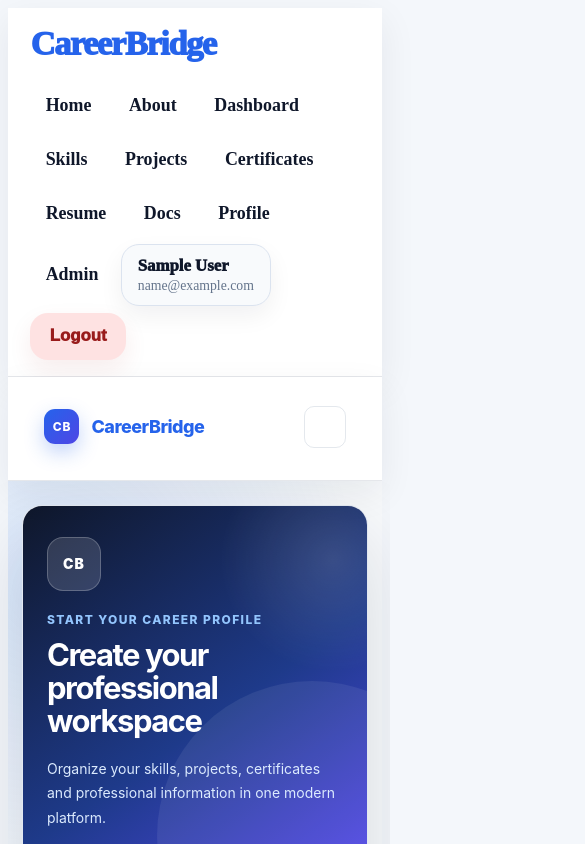
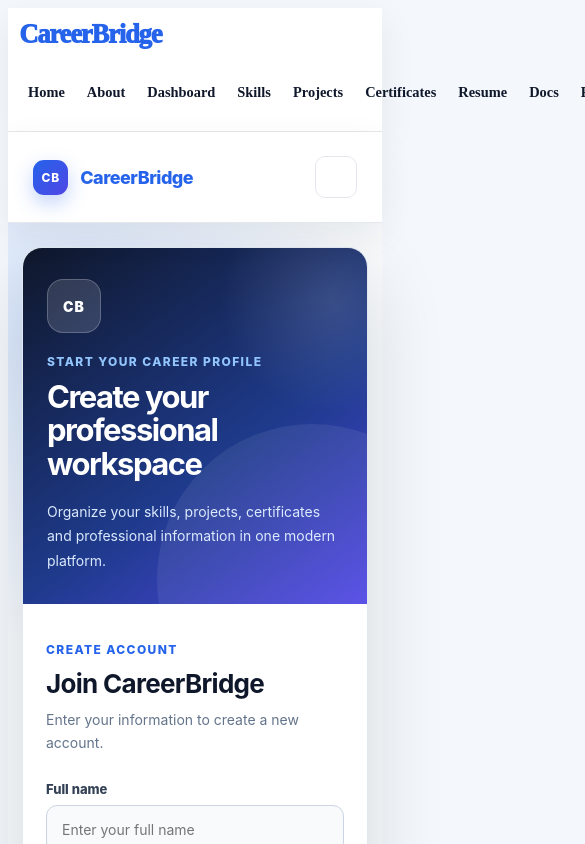
Before and after one commit to Raniaelsayed12/CareerBridge, a Vue app in the folder frontend/: page /register in a window 390 px wide. Shown: the top 844 px of the page, 585 px wide, since content can reach past the window. Built offline with nearby package versions, Linux system fonts and the light colour scheme; sample sign-in values are in the browser's storage.

Commit message:
Fix navbar layout

```diff
--- a/frontend/src/style.css
+++ b/frontend/src/style.css
@@ -358,3 +358,81 @@ body,
 .progress-fill {
   background: linear-gradient(135deg, var(--cb-blue), #4f46e5) !important;
 }
+
+/* Final compact navbar fix */
+.navbar {
+  width: 100% !important;
+  min-height: 86px !important;
+  padding: 0.75rem 4.5% !important;
+  gap: 1rem !important;
+  box-sizing: border-box !important;
+  overflow: visible !important;
+}
+
+.brand {
+  font-size: 1.85rem !important;
+  white-space: nowrap !important;
+  flex-shrink: 0 !important;
+}
+
+.nav-links {
+  flex: 1 !important;
+  min-width: 0 !important;
+  display: flex !important;
+  justify-content: flex-end !important;
+  align-items: center !important;
+  gap: 0.28rem !important;
+  flex-wrap: nowrap !important;
+}
+
+.nav-links a {
+  font-size: 0.98rem !important;
+  padding: 0.62rem 0.68rem !important;
+  border-radius: 15px !important;
+  white-space: nowrap !important;
+}
+
+.user-badge {
+  max-width: 155px !important;
+  padding: 0.58rem 0.75rem !important;
+  border-radius: 16px !important;
+  flex-shrink: 0 !important;
+}
+
+.user-badge strong {
+  font-size: 0.92rem !important;
+}
+
+.user-badge span {
+  font-size: 0.74rem !important;
+}
+
+.logout-btn {
+  font-size: 0.95rem !important;
+  padding: 0.7rem 0.9rem !important;
+  border-radius: 16px !important;
+  flex-shrink: 0 !important;
+}
+
+@media (max-width: 1250px) {
+  .navbar {
+    padding: 0.7rem 3% !important;
+  }
+
+  .brand {
+    font-size: 1.65rem !important;
+  }
+
+  .nav-links a {
+    font-size: 0.9rem !important;
+    padding: 0.55rem 0.55rem !important;
+  }
+
+  .user-badge {
+    max-width: 135px !important;
+  }
+
+  .logout-btn {
+    padding: 0.6rem 0.75rem !important;
+  }
+}
```
